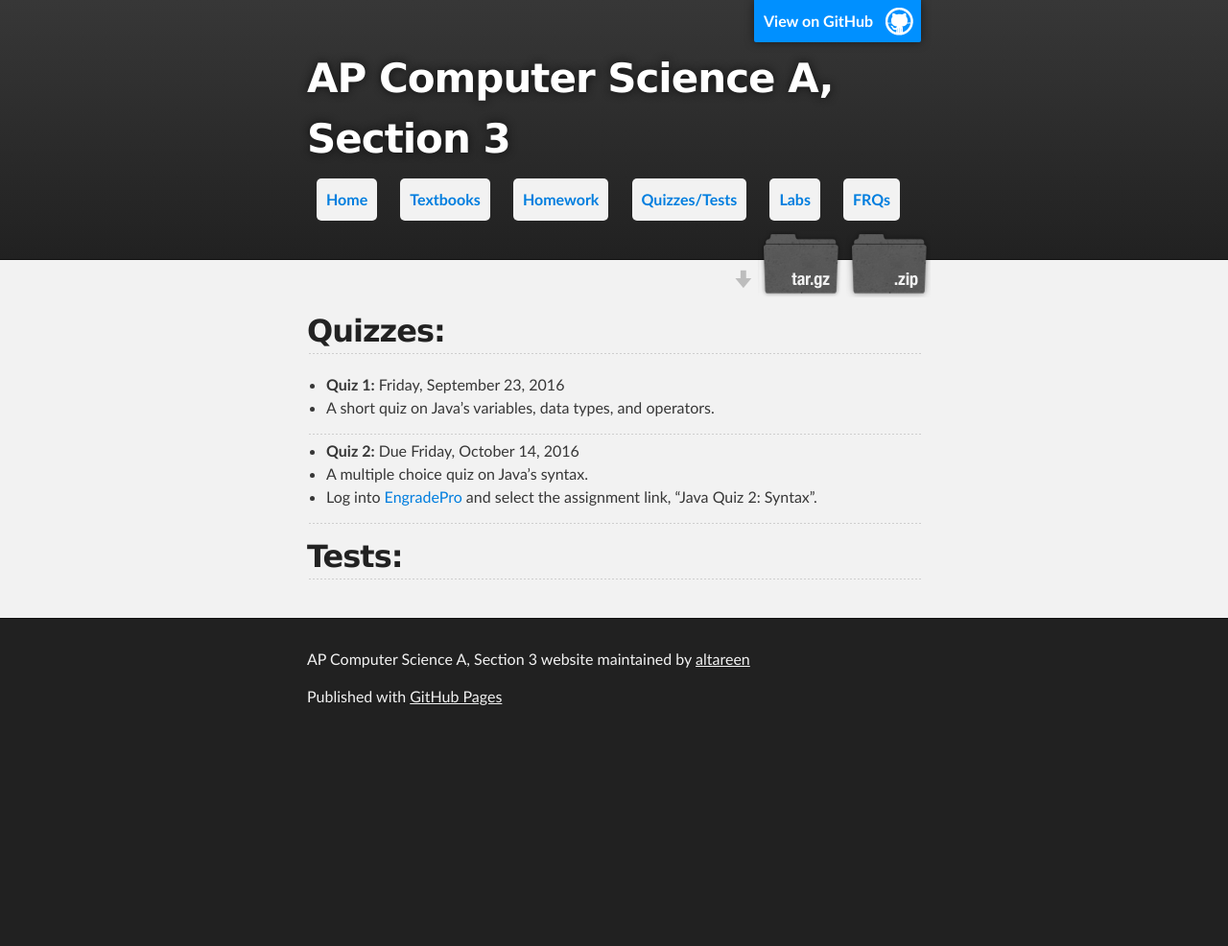
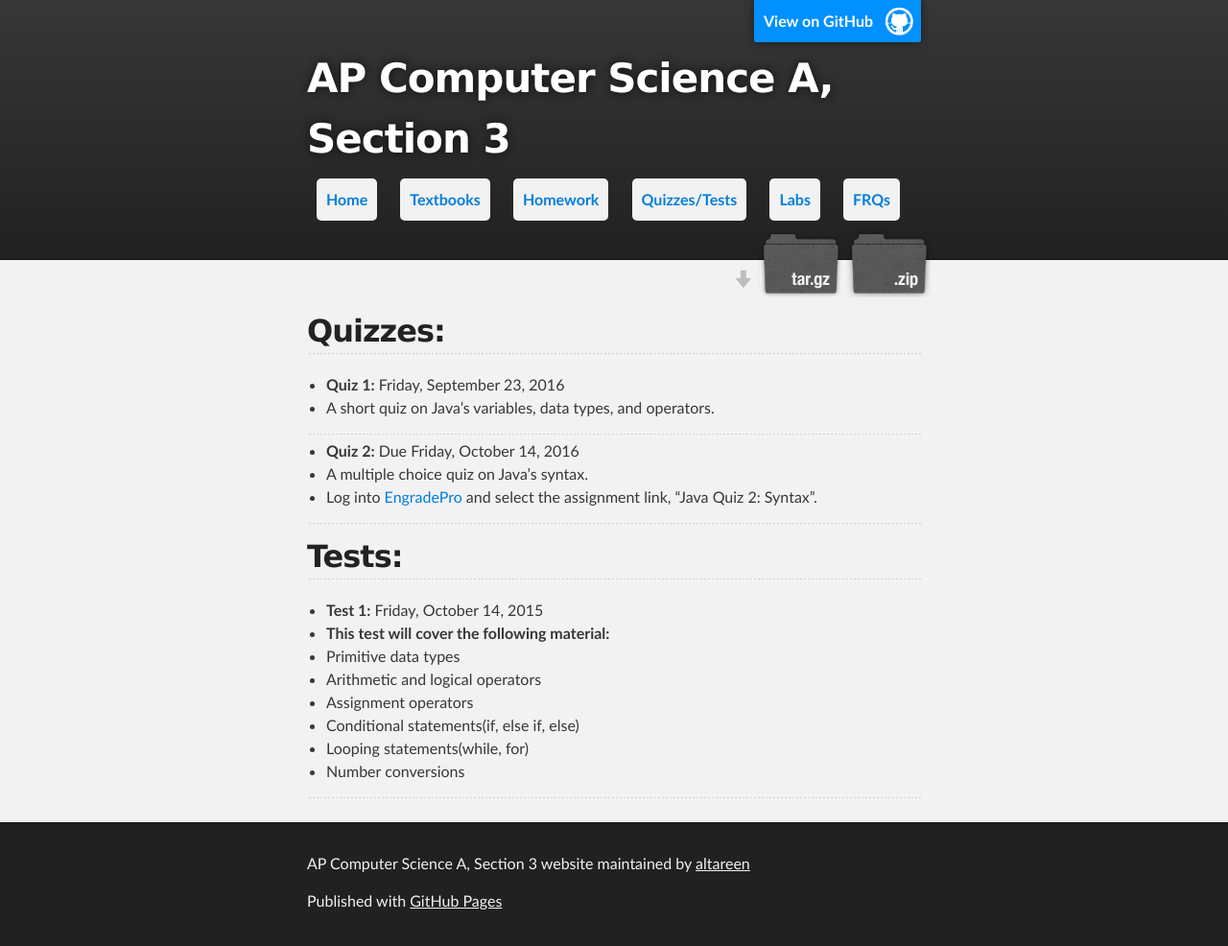
Before and after one commit to ynot1609/apcompsci3, a Jekyll site: the page built from quizzestests/index.md, in a window 1280 px wide. Shown: the whole page at 96% size. Built offline with Jekyll 4.4.1, drawn with Linux system fonts in a browser that asks for light colours; before the commit the page ends 900 px from its top, so only the background shows below that.

Commit message:
Added test 1

```diff
--- a/quizzestests/index.md
+++ b/quizzestests/index.md
@@ -18,6 +18,17 @@ link, "Java Quiz 2: Syntax".
 
 ## Tests:
 
++ **Test 1:** Friday, October 14, 2015
++ **This test will cover the following material:**
++ Primitive data types
++ Arithmetic and logical operators
++ Assignment operators
++ Conditional statements(if, else if, else)
++ Looping statements(while, for)
++ Number conversions
+
+---
+
 <!--
 + **Test 1:** Thursday, October 15, 2015
 + **This test will cover the following material:** Barron's Textbook, Chapter 1. Blue Pelican Textbook, Lessons 1, 2, 4, 8, 9, 11, 14.
```
